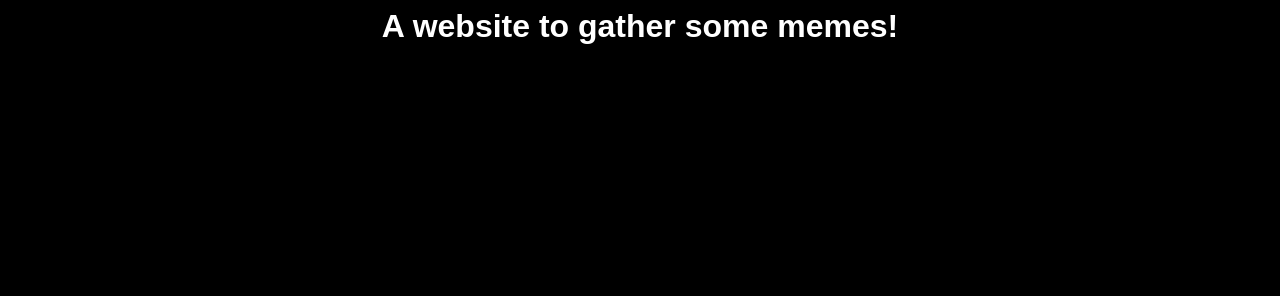
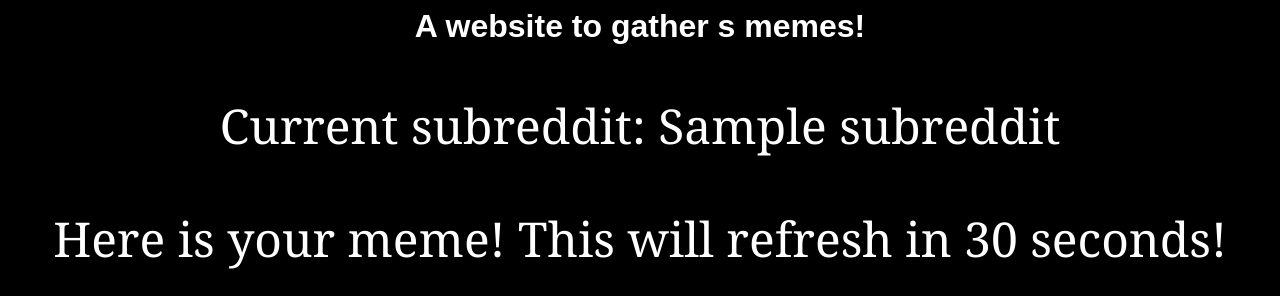
Before and after one commit to rherik/meme_site, a Flask app: template templates/index.html in a window 1280 px wide. Shown: the top 296 px of the page. Run offline with Flask 3, Linux system fonts and the light colour scheme; the template is opened without the code that fills it: most values are stand-ins (such as "Sample title", 1, 10 or a date in 2020).

Commit message:
fix: p tag previusly not working

```diff
--- a/app.py
+++ b/app.py
@@ -15,4 +15,4 @@
 @app.route("/")
 def index():
     meme_pic, subreddit, nsfw = get_meme()
-    return render_template("index.html", meme_pic=meme_pic, subreddit=subreddit)
+    return render_template("index.html", meme_pic=meme_pic, subreddit=subreddit, nsfw=nsfw)
--- a/templates/index.html
+++ b/templates/index.html
@@ -4,15 +4,16 @@
 		<meta name="viewport" content="width=device-width, initial-scale=1">
 		<meta http-equiv="refresh" content="30;url=http://127.0.0.1:5000/"/>
 <style>
-body {background-color: #000000; background-repeat:no-repeat;background-position:top-left;}
-h1{text-align:center;font-family:Arial, sans-serif;color:#ffffff;background-color:#000000}
-p{text-align:center;font-family:Georgia, serif;font-size:48px;font-style:normal;background-color:#000000}
+	body {background-color: #000000; background-repeat:no-repeat;background-position:top-left;}
+	h1 {text-align:center;font-family:Arial, sans-serif; color:#ffffff;background-color:#000000;}
+	p {text-align:center;font-family:Georgia, serif;font-size:48px; font-style:normal;color:#ffffff;background-color:#000000;}
 </style>
 	</head>
 	<body>
-		<h1>A website to  gather some memes!</h1>
-		<p>Current subreddit: {{subreddit}}</p>
+		<h1>A website to  gather s memes!</h1>
+		<p>Current subreddit: {{ subreddit }}</p>
 		<p>Here is your meme! This will refresh in 30 seconds!</p>
-		<p><img src="{{meme_pic}}"></p>
+		<p>Safe for work: {{ nsfw }}</p></br>
+		<p><img src="{{ meme_pic }}"></p>
 	</body>
 </html>
```
